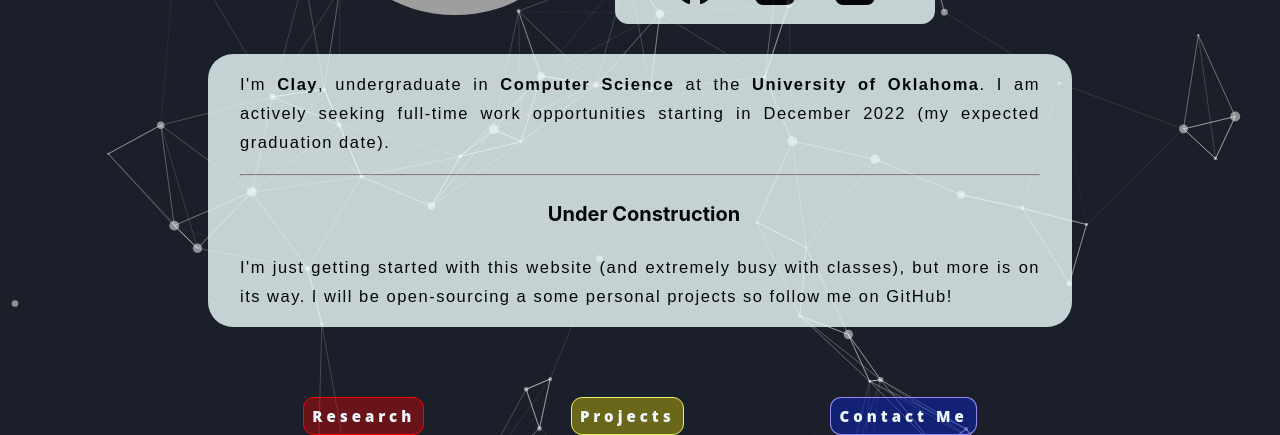
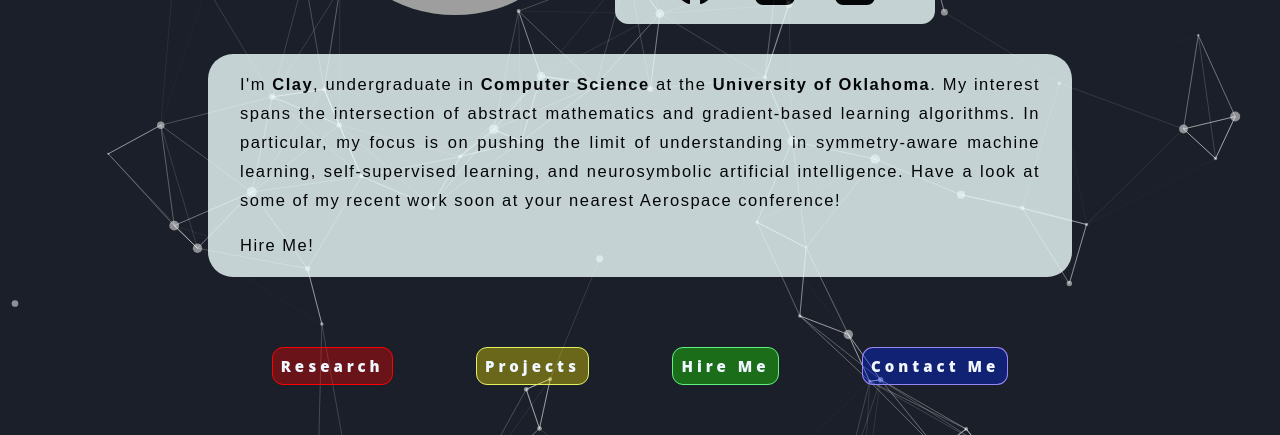
Before and after one commit to clay-curry/Website, a React (Create React App) app: page / in a window 1280 px wide. Shown: the part 253-688 px from the top of the page. Built offline with nearby package versions, Linux system fonts and the light colour scheme; grey boxes are pictures that could not be loaded.

Commit message:
added new section for blogs and software projects

```diff
--- a/package.json
+++ b/package.json
@@ -12,6 +12,7 @@
     "@types/react": "^17.0.38",
     "@types/react-dom": "^17.0.11",
     "googleapis": "^105.0.0",
+    "postcss-normalize": "^10.0.1",
     "react": "^17.0.2",
     "react-async": "^10.0.1",
     "react-dom": "^17.0.2",
@@ -19,7 +20,7 @@
     "react-pdf": "^5.7.2",
     "react-router": "^6.4.3",
     "react-router-dom": "^6.3.0",
-    "react-scripts": "^5.0.1",
+    "react-scripts": "^2.1.3",
     "react-tsparticles": "^2.3.1",
     "tsparticles": "^2.3.1",
     "typescript": "^4.5.5",
--- a/src/pages/Home.tsx
+++ b/src/pages/Home.tsx
@@ -12,9 +12,14 @@ function Home() {
       <PageContent>
           <p>
             I'm <b>Clay</b>, undergraduate in <b>Computer Science</b> at the <b>University of Oklahoma</b>.
-            I am actively seeking full-time work opportunities starting in December 2022 (my expected graduation date).
+            My interest spans the intersection of abstract mathematics and gradient-based learning algorithms.
+            In particular, my focus is on pushing the limit of understanding in symmetry-aware machine learning,
+            self-supervised learning, and neurosymbolic artificial intelligence. Have a look at some of my recent
+            work soon at your nearest Aerospace conference!
           </p>
-          <MoreComing />
+          <p>
+            Hire Me!
+          </p>
       </PageContent>
       <Buttons />
       <Footer />
@@ -48,6 +53,7 @@ function Buttons(){
   return (<div className='buttons'>
         <Btn rel="contact" href="/research/" className="red" text="Research" />
         <Btn rel="contact" href="/projects/" className="yellow" text="Projects" />
+        <Btn rel="contact" href="/contact/" className="green" text="Hire Me" />
         <Btn rel="contact" href="/contact/" className="blue" text="Contact Me" />
     </div>)
 }
--- a/src/pages/Projects.tsx
+++ b/src/pages/Projects.tsx
@@ -10,13 +10,29 @@ function Projects() {
     <NavBar/>
     <PageContent>
       <h2>Projects</h2>
-       <Work />
+        <Blog />
+        <Software />
+        <Work />
       <MoreComing />
     </PageContent>
     <Footer />
     </>);
 }
 
+
+function Blog() {
+  return (<Fragment>
+      <hr />
+      <h3>Blogs</h3>
+  </Fragment>);
+}
+
+function Software() {
+  return (<Fragment>
+      <hr />
+      <h3>Software</h3>
+  </Fragment>);
+}
 
 function Work() {
   const exch="https://globe.adsbexchange.com/"
--- a/src/pages/Research.tsx
+++ b/src/pages/Research.tsx
@@ -24,11 +24,11 @@ function Statement() {
 
   return (<Fragment>
       <p>
-      Transfer learning is a machine learning (ML) technique that enables a model to use knowledge gained from one task to solve a different but related task. This is
-      valuable in situations (e.g. medicine, path-planning, logistics) where not enough data is available to train a ML model to solve a new problem from scratch.
-      My goal is to develop new applications of transfer learning in a variety of settings, towards the goal of distilling the fundamental nature of task abstraction.
-      I am also interested in algorithms that opportunize expert-knowledge (e.g. governing physical equations, problem constraints) as well as data to
-      model relational and causal structures.
+      Lorem ipsum dolor sit amet, consectetur adipiscing elit, sed do eiusmod tempor incididunt
+      ut labore et dolore magna aliqua. Ut enim ad minim veniam, quis nostrud exercitation ullamco
+      laboris nisi ut aliquip ex ea commodo consequat. Duis aute irure dolor in reprehenderit in
+      voluptate velit esse cillum dolore eu fugiat nulla pariatur. Excepteur sint occaecat cupidatat
+      non proident, sunt in culpa qui officia deserunt mollit anim id est laborum.
       </p>
       <p>
 
--- a/src/styles/buttons.css
+++ b/src/styles/buttons.css
@@ -40,3 +40,9 @@ a.yellow {
     background-color: rgba(255, 234, 0, 0.35);
     color: aliceblue;
 }
+
+a.green {
+    border: 1px solid rgb(96, 242, 125);
+    background-color: rgba(34, 255, 0, 0.35);
+    color: aliceblue;
+}
```
Also changed, not shown: 1 other file (tests, documents, lock files or other folders).
